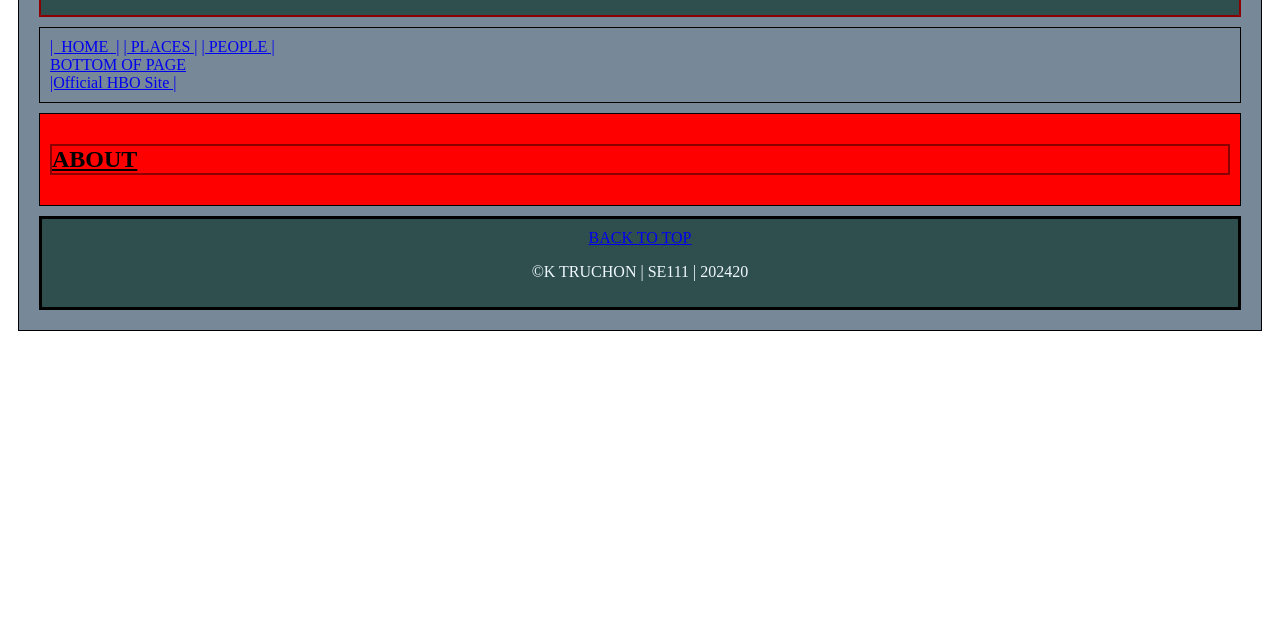
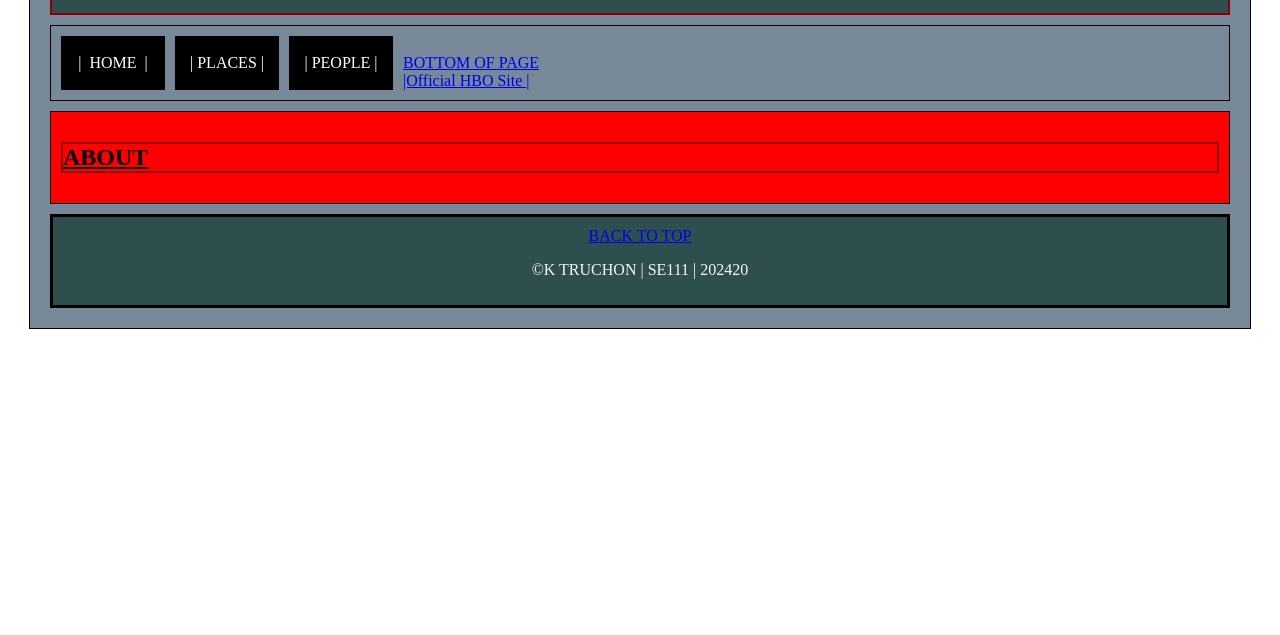
Before and after one commit to ktruchon/SE111_202420, a plain HTML site: page w3_demo_02/index.html in a window 1280 px wide. Shown: the part 165-800 px from the top of the page. Drawn offline with Linux system fonts and the light colour scheme.

Commit message:
button styling

```diff
--- a/w3_demo_02/index.html
+++ b/w3_demo_02/index.html
@@ -21,6 +21,8 @@
 
         #wrapper {
             background-color:lightslategray;
+            width:1200px;
+            margin:auto;
         }
 
         .bg {
@@ -36,6 +38,63 @@
         #footer {
             border:3px solid black;
         }
+
+
+
+
+
+
+
+
+        /*style links to look like buttons*/
+        .special {
+            /*make the buton size*/
+            width:100px;
+            height:50px;
+            /*make buttons expand to size specified*/
+            display:block;
+
+            /*give text breathing room*/
+            padding:2px;
+            /*space buttons away from one another*/
+            margin-right:10px;
+
+            /*change button colors * text size*/
+            background-color:black;
+            color:white; /*font*/
+            font-size:16px;
+            /*remove underline*/
+            text-decoration:none;
+
+            /*moves buttons next to one another again*/
+            float:left;
+
+            /*align button text*/
+            text-align:center;
+            line-height:50px; /*match height value to center vertically*/
+        }
+
+        .special:hover {
+            background-color:white;
+            color:black;
+        }
+
+        .special:visited {
+            background-color:darkgrey;
+        }
+
+
+
+
+
+
+
+
+        /*#btn-container {
+            width:1005;
+            border:1px solid green;
+            height:100px;
+        }*/
 
     </style>
 </head>
@@ -54,11 +113,16 @@
         <!--nav------------------------------------------------->
         <div id="nav">
 
-            <!--internal links:pages inside of website-->
-            <!--RELATIVE PATHS-->
-            <a href="index.html">| &nbsp;HOME&nbsp; |</a>
-            <a href="places.html">| PLACES |</a>
-            <a href="people.html">| PEOPLE |</a>
+
+
+                <!--internal links:pages inside of website-->
+                <!--RELATIVE PATHS-->
+                <a href="index.html" class="special">| &nbsp;HOME&nbsp; |</a>
+                <a href="places.html" class="special">| PLACES |</a>
+                <a href="people.html" class="special">| PEOPLE |</a>
+
+
+
 
             <br>
             <!--internal JUMP links:jumps to section based on #id of current page-->
```
